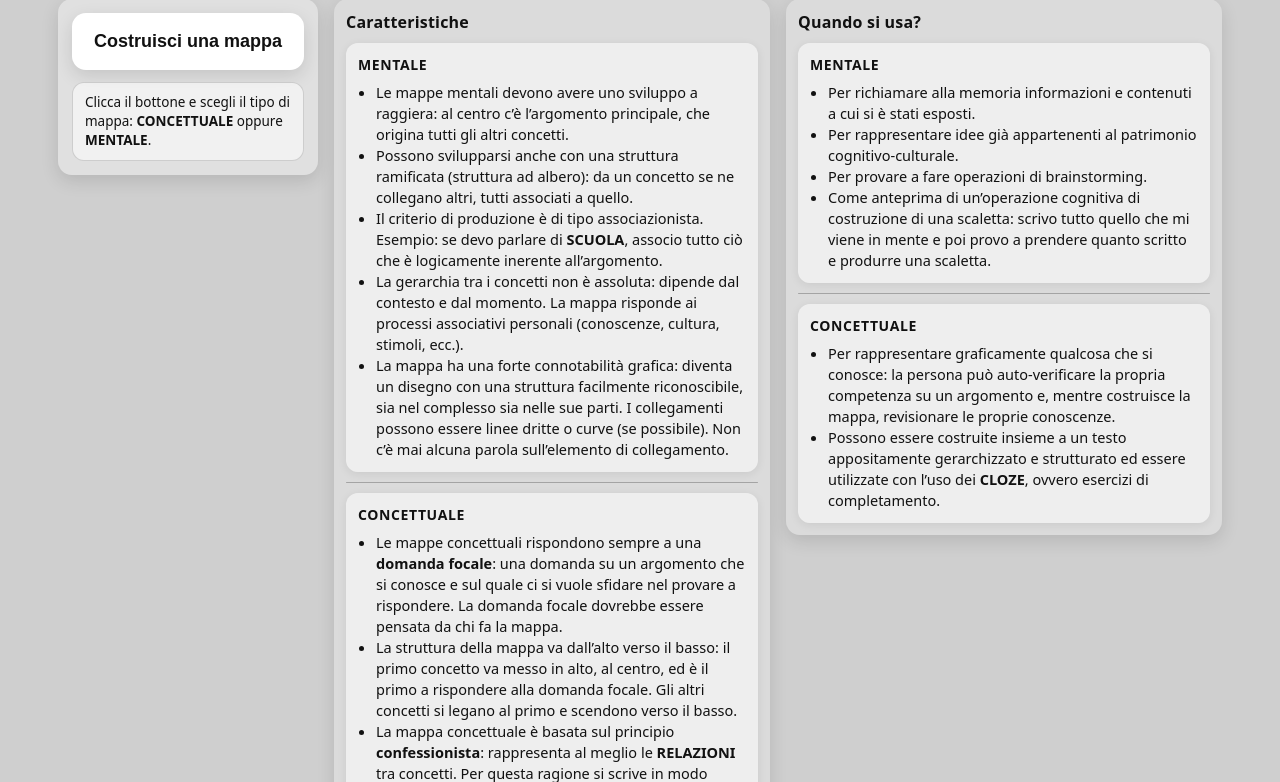
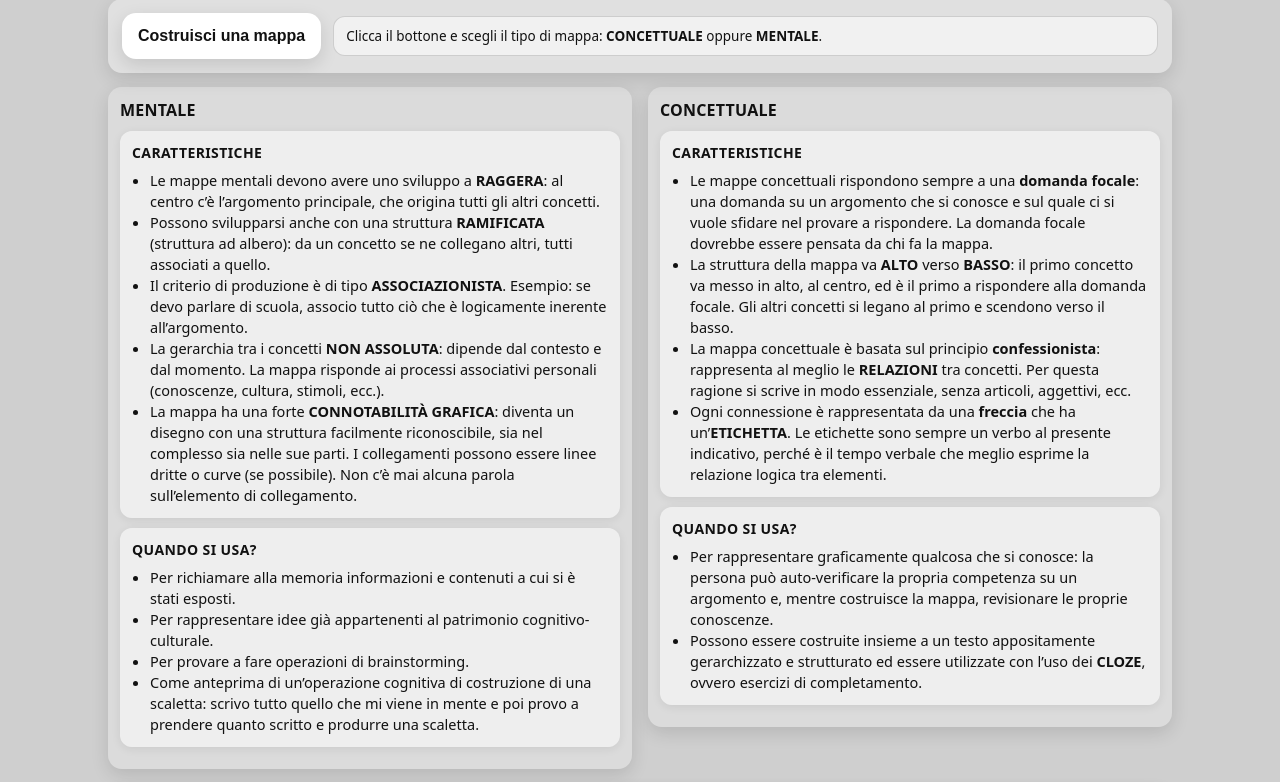
Before and after one commit to sptzetaevi/concettualevsmentale, a plain HTML site: page index.html in a window 1280 px wide. Shown: the part 75-857 px from the top of the page. Drawn offline with Linux system fonts and the light colour scheme.

Commit message:
Update index.html

```diff
--- a/index.html
+++ b/index.html
@@ -25,12 +25,12 @@
     }
 
     .wrap{
-      max-width: 1200px;
+      max-width: 1100px;
       margin: 0 auto;
       padding: 18px;
     }
 
-    /* Piccolo logo */
+    /* Brand */
     .brand{
       display: flex;
       align-items: center;
@@ -60,94 +60,35 @@
       opacity: 0.85;
     }
 
-    .layout{
-      display: grid;
-      grid-template-columns: 260px 1fr 1fr;
-      gap: 16px;
-      align-items: start;
-    }
-
-    .card{
+    /* Left sticky action bar */
+    .actionbar{
       background: rgba(255,255,255,0.35);
       border-radius: var(--radius);
       padding: 14px;
       box-shadow: var(--shadow);
-    }
-
-    .panel{
-      background: rgba(255,255,255,0.25);
-      border-radius: var(--radius);
-      padding: 12px;
-      box-shadow: var(--shadow);
-    }
-
-    .panel-title{
-      margin: 0 0 10px;
-      font-size: 16px;
-      font-weight: 800;
-      letter-spacing: 0.2px;
-    }
-
-    .split{
-      display: grid;
-      grid-template-rows: auto 1px auto;
-      gap: 10px;
-    }
-
-    .divider{
-      height: 1px;
-      background: rgba(0,0,0,0.25);
-      border-radius: 1px;
-    }
-
-    .section{
-      background: rgba(255,255,255,0.55);
-      border-radius: 12px;
-      padding: 12px;
-      box-shadow: 0 2px 10px rgba(0,0,0,0.08);
-    }
-
-    .section h2{
-      margin: 0 0 8px;
-      font-size: 14px;
-      font-weight: 900;
-      text-transform: uppercase;
-      letter-spacing: 0.6px;
-    }
-
-    ul{
-      margin: 0;
-      padding-left: 18px;
-      line-height: 1.45;
-      font-size: 14.5px;
-    }
-
-    .left{
-      display: grid;
-      gap: 12px;
-    }
-
-    /* Sticky area (desktop/tablet) */
-    .sticky{
+      margin-bottom: 14px;
       position: sticky;
       top: 12px;
-      display: grid;
+      z-index: 900;
+      display: flex;
+      align-items: center;
       gap: 12px;
+      flex-wrap: wrap;
     }
 
     .bigbtn{
-      width: 100%;
       border: 0;
       border-radius: var(--radius);
       background: var(--card);
       color: var(--text);
       box-shadow: var(--shadow);
-      padding: 18px 14px;
-      font-size: 18px;
+      padding: 14px 16px;
+      font-size: 16px;
       font-weight: 900;
       cursor: pointer;
       text-align: center;
       transition: transform .12s ease, box-shadow .12s ease;
+      flex: 0 0 auto;
     }
     .bigbtn:hover{ box-shadow: 0 10px 26px rgba(0,0,0,0.16); transform: scale(1.01); }
     .bigbtn:active{ transform: scale(0.99); }
@@ -163,9 +104,67 @@
       font-size: 13.5px;
       line-height: 1.4;
       border: 1px solid var(--muted);
+      flex: 1 1 260px;
     }
 
-    /* MODAL */
+    /* Two main columns */
+    .cols{
+      display: grid;
+      grid-template-columns: 1fr 1fr;
+      gap: 16px;
+      align-items: start;
+    }
+
+    .panel{
+      background: rgba(255,255,255,0.25);
+      border-radius: var(--radius);
+      padding: 12px;
+      box-shadow: var(--shadow);
+    }
+
+    .panel-title{
+      margin: 0 0 10px;
+      font-size: 16px;
+      font-weight: 900;
+      letter-spacing: 0.2px;
+      text-transform: uppercase;
+    }
+
+    .block{
+      background: rgba(255,255,255,0.55);
+      border-radius: 12px;
+      padding: 12px;
+      box-shadow: 0 2px 10px rgba(0,0,0,0.08);
+      margin-bottom: 10px;
+    }
+
+    .block h3{
+      margin: 0 0 8px;
+      font-size: 14px;
+      font-weight: 900;
+      letter-spacing: 0.4px;
+      text-transform: uppercase;
+    }
+
+    ul{
+      margin: 0;
+      padding-left: 18px;
+      line-height: 1.45;
+      font-size: 14.5px;
+    }
+
+    footer{
+      margin-top: 16px;
+      padding: 14px 12px;
+      text-align: center;
+      font-size: 13px;
+      opacity: 0.85;
+      background: rgba(255,255,255,0.35);
+      border-radius: var(--radius);
+      box-shadow: var(--shadow);
+    }
+
+    /* Modal */
     .modal-backdrop{
       position: fixed;
       inset: 0;
@@ -232,34 +231,11 @@
     }
     .close:hover{ background: rgba(0,0,0,0.06); }
 
-    /* Footer */
-    footer{
-      margin-top: 16px;
-      padding: 14px 12px;
-      text-align: center;
-      font-size: 13px;
-      opacity: 0.85;
-      background: rgba(255,255,255,0.35);
-      border-radius: var(--radius);
-      box-shadow: var(--shadow);
-    }
-
-    /* RESPONSIVE: su mobile la colonna sinistra diventa barra sticky in alto */
+    /* Responsive */
     @media (max-width: 900px){
-      .layout{ grid-template-columns: 1fr; }
-
-      /* La "card" sinistra diventa sticky top bar */
-      .card.left{
-        position: sticky;
-        top: 0;
-        z-index: 900;
-        border-radius: 0 0 var(--radius) var(--radius);
-      }
-      .sticky{
-        position: static; /* evita doppio sticky dentro lo sticky */
-      }
-
+      .cols{ grid-template-columns: 1fr; }
       .modal-actions{ grid-template-columns: 1fr; }
+      .actionbar{ top: 0; border-radius: 0 0 var(--radius) var(--radius); }
     }
   </style>
 </head>
@@ -267,7 +243,6 @@
 <body>
   <main class="wrap">
 
-    <!-- Logo / Brand -->
     <header class="brand" aria-label="Mappificio">
       <div class="brand-mark" aria-hidden="true">M</div>
       <div>
@@ -276,59 +251,34 @@
       </div>
     </header>
 
-    <div class="layout">
-
-      <!-- SINISTRA -->
-      <aside class="card left">
-        <div class="sticky">
+    <section class="actionbar" aria-label="Costruzione mappa">
       <button class="bigbtn" type="button" id="openModalBtn">
         Costruisci una mappa
       </button>
+      <div class="note">
+        Clicca il bottone e scegli il tipo di mappa: <strong>CONCETTUALE</strong> oppure <strong>MENTALE</strong>.
+      </div>
+    </section>
 
-          <div class="note">
-            Clicca il bottone e scegli il tipo di mappa:
-            <strong>CONCETTUALE</strong> oppure <strong>MENTALE</strong>.
-          </div>
-        </div>
-      </aside>
+    <section class="cols" aria-label="Informazioni sulle mappe">
 
-      <!-- CENTRO: CARATTERISTICHE -->
-      <section class="panel" aria-label="Caratteristiche">
-        <h1 class="panel-title">Caratteristiche</h1>
+      <!-- COLONNA: MENTALE -->
+      <article class="panel">
+        <h2 class="panel-title">Mentale</h2>
 
-        <div class="split">
-          <div class="section">
-            <h2>Mentale</h2>
+        <div class="block">
+          <h3>Caratteristiche</h3>
           <ul>
-              <li>Le mappe mentali devono avere uno sviluppo a raggiera: al centro c’è l’argomento principale, che origina tutti gli altri concetti.</li>
-              <li>Possono svilupparsi anche con una struttura ramificata (struttura ad albero): da un concetto se ne collegano altri, tutti associati a quello.</li>
-              <li>Il criterio di produzione è di tipo associazionista. Esempio: se devo parlare di <strong>SCUOLA</strong>, associo tutto ciò che è logicamente inerente all’argomento.</li>
-              <li>La gerarchia tra i concetti non è assoluta: dipende dal contesto e dal momento. La mappa risponde ai processi associativi personali (conoscenze, cultura, stimoli, ecc.).</li>
-              <li>La mappa ha una forte connotabilità grafica: diventa un disegno con una struttura facilmente riconoscibile, sia nel complesso sia nelle sue parti. I collegamenti possono essere linee dritte o curve (se possibile). Non c’è mai alcuna parola sull’elemento di collegamento.</li>
+            <li>Le mappe mentali devono avere uno sviluppo a <strong>RAGGERA</strong>: al centro c’è l’argomento principale, che origina tutti gli altri concetti.</li>
+            <li>Possono svilupparsi anche con una struttura <strong>RAMIFICATA</strong> (struttura ad albero): da un concetto se ne collegano altri, tutti associati a quello.</li>
+            <li>Il criterio di produzione è di tipo <strong>ASSOCIAZIONISTA</strong>. Esempio: se devo parlare di scuola, associo tutto ciò che è logicamente inerente all’argomento.</li>
+            <li>La gerarchia tra i concetti <strong>NON ASSOLUTA</strong>: dipende dal contesto e dal momento. La mappa risponde ai processi associativi personali (conoscenze, cultura, stimoli, ecc.).</li>
+            <li>La mappa ha una forte <strong>CONNOTABILITÀ GRAFICA</strong>: diventa un disegno con una struttura facilmente riconoscibile, sia nel complesso sia nelle sue parti. I collegamenti possono essere linee dritte o curve (se possibile). Non c’è mai alcuna parola sull’elemento di collegamento.</li>
           </ul>
         </div>
 
-          <div class="divider" role="separator" aria-label="Separatore"></div>
-
-          <div class="section">
-            <h2>Concettuale</h2>
-            <ul>
-              <li>Le mappe concettuali rispondono sempre a una <strong>domanda focale</strong>: una domanda su un argomento che si conosce e sul quale ci si vuole sfidare nel provare a rispondere. La domanda focale dovrebbe essere pensata da chi fa la mappa.</li>
-              <li>La struttura della mappa va dall’alto verso il basso: il primo concetto va messo in alto, al centro, ed è il primo a rispondere alla domanda focale. Gli altri concetti si legano al primo e scendono verso il basso.</li>
-              <li>La mappa concettuale è basata sul principio <strong>confessionista</strong>: rappresenta al meglio le <strong>RELAZIONI</strong> tra concetti. Per questa ragione si scrive in modo essenziale, senza articoli, aggettivi, ecc.</li>
-              <li>Ogni connessione è rappresentata da una <strong>freccia</strong> che ha un’<strong>etichetta</strong>. Le etichette sono sempre un verbo al presente indicativo, perché è il tempo verbale che meglio esprime la relazione logica tra elementi.</li>
-            </ul>
-          </div>
-        </div>
-      </section>
-
-      <!-- DESTRA: QUANDO SI USA -->
-      <section class="panel" aria-label="Quando si usa">
-        <h1 class="panel-title">Quando si usa?</h1>
-
-        <div class="split">
-          <div class="section">
-            <h2>Mentale</h2>
+        <div class="block">
+          <h3>Quando si usa?</h3>
           <ul>
             <li>Per richiamare alla memoria informazioni e contenuti a cui si è stati esposti.</li>
             <li>Per rappresentare idee già appartenenti al patrimonio cognitivo-culturale.</li>
@@ -336,20 +286,32 @@
             <li>Come anteprima di un’operazione cognitiva di costruzione di una scaletta: scrivo tutto quello che mi viene in mente e poi provo a prendere quanto scritto e produrre una scaletta.</li>
           </ul>
         </div>
+      </article>
 
-          <div class="divider" role="separator" aria-label="Separatore"></div>
+      <!-- COLONNA: CONCETTUALE -->
+      <article class="panel">
+        <h2 class="panel-title">Concettuale</h2>
 
-          <div class="section">
-            <h2>Concettuale</h2>
+        <div class="block">
+          <h3>Caratteristiche</h3>
+          <ul>
+            <li>Le mappe concettuali rispondono sempre a una <strong>domanda focale</strong>: una domanda su un argomento che si conosce e sul quale ci si vuole sfidare nel provare a rispondere. La domanda focale dovrebbe essere pensata da chi fa la mappa.</li>
+            <li>La struttura della mappa va <strong>ALTO</strong> verso <strong>BASSO</strong>: il primo concetto va messo in alto, al centro, ed è il primo a rispondere alla domanda focale. Gli altri concetti si legano al primo e scendono verso il basso.</li>
+            <li>La mappa concettuale è basata sul principio <strong>confessionista</strong>: rappresenta al meglio le <strong>RELAZIONI</strong> tra concetti. Per questa ragione si scrive in modo essenziale, senza articoli, aggettivi, ecc.</li>
+            <li>Ogni connessione è rappresentata da una <strong>freccia</strong> che ha un’<strong>ETICHETTA</strong>. Le etichette sono sempre un verbo al presente indicativo, perché è il tempo verbale che meglio esprime la relazione logica tra elementi.</li>
+          </ul>
+        </div>
+
+        <div class="block">
+          <h3>Quando si usa?</h3>
           <ul>
             <li>Per rappresentare graficamente qualcosa che si conosce: la persona può auto-verificare la propria competenza su un argomento e, mentre costruisce la mappa, revisionare le proprie conoscenze.</li>
             <li>Possono essere costruite insieme a un testo appositamente gerarchizzato e strutturato ed essere utilizzate con l’uso dei <strong>CLOZE</strong>, ovvero esercizi di completamento.</li>
           </ul>
         </div>
-        </div>
+      </article>
+
     </section>
-
-    </div>
 
     <footer>
       Realizzato da <strong>CARLOTTA BORGHETTI</strong> e <strong>ALESSANDRO ZANZO</strong>
```
Lines whose indentation alone changed are shown as unchanged.
